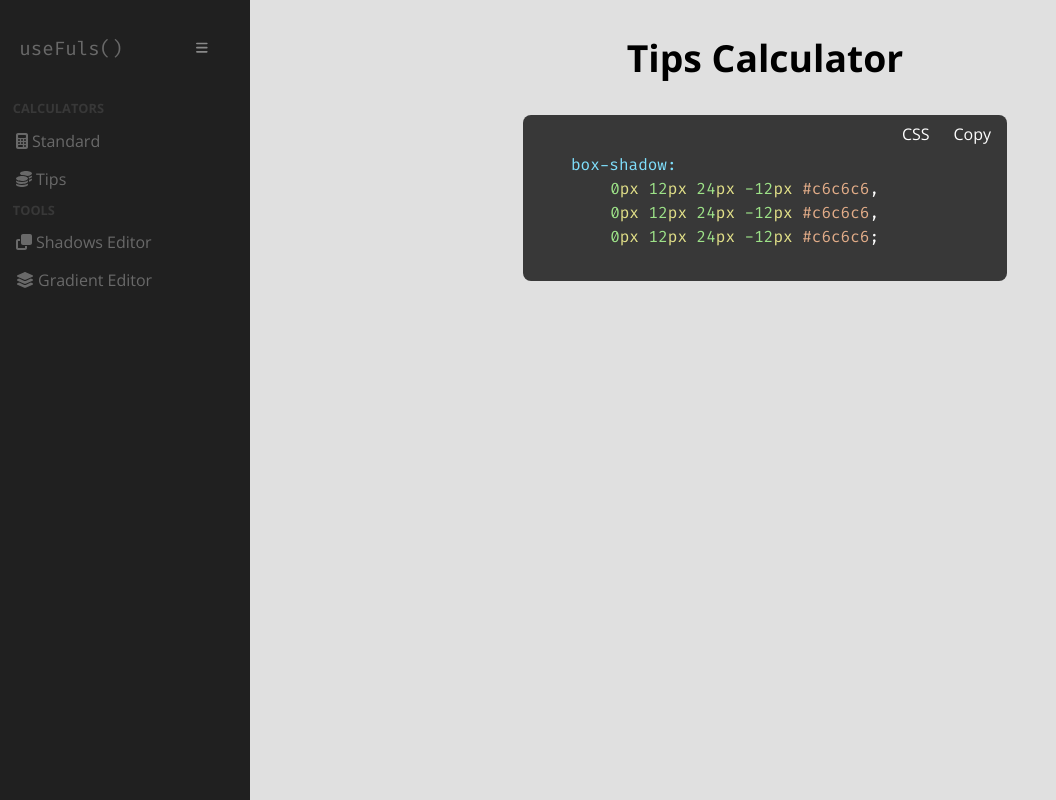
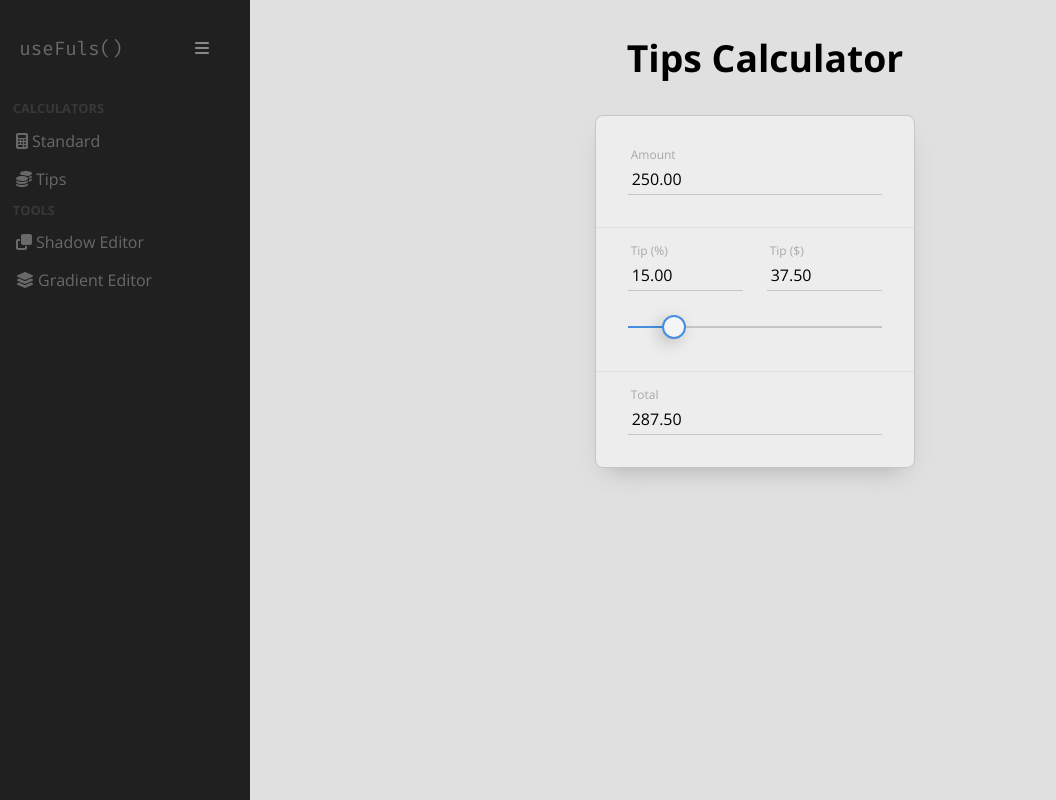
Before and after one commit to vdfuste/usefuls, a Next.js app: page /calculators/tips in a window 1280 px wide. Shown: the whole page, without its empty margins (0-1056 px from the left). Built offline with nearby package versions, Linux system fonts and the light colour scheme.

Commit message:
Tip calculator added

```diff
--- a/src/app/calculators/tips/page.jsx
+++ b/src/app/calculators/tips/page.jsx
@@ -1,25 +1,91 @@
+"use client";
+
+import { useState } from "react";
 import { Fira_Code } from "next/font/google";
 import style from "./style.module.scss";
 
-import { defaultShadowStyle } from "@/utils/tools/shadows/settings";
-
-import CodeBox from "@/components/CodeBox";
+import { calcPercentFromTip, calcPercentFromTotal, calcTipFromPercent, calcTipFromTotal, calcTotalFromPercent, calcTotalFromTip } from "@/utils/calculators/tips";
+import { Range, Text } from "@/components/(elements)/inputs";
 
 const font = Fira_Code({ subsets: ["latin"] });
 
 const TipsCalc = () => {
-	const shadows = [
-		{...defaultShadowStyle},
-		{...defaultShadowStyle},
-		{...defaultShadowStyle},
-	];
+	const [data, setData] = useState({
+		amount: "250.00",
+		percent: "15.00",
+		tip: "37.50",
+		total: "287.50",
+	});
 
-	console.log(shadows);
+	const { amount, percent, tip, total } = data;
+
+	const handleChange = (event, key) => {
+		const { value } = event.target;
+
+		setData(() => {
+			switch(key) {
+				case "amount": return {
+					amount: value,
+					percent: percent,
+					tip: calcTipFromPercent(value, percent),
+					total: calcTotalFromTip(value, tip),
+				};
+				case "percent": return {
+					amount: amount,
+					percent: value,
+					tip: calcTipFromPercent(amount, value),
+					total: calcTotalFromPercent(amount, value),
+				};
+				case "tip": return {
+					amount: amount,
+					percent: calcPercentFromTip(amount, value),
+					tip: value,
+					total: calcTotalFromTip(amount, value),
+				};
+				case "total": return {
+					amount: amount,
+					percent: calcPercentFromTotal(amount, value),
+					tip: calcTipFromTotal(amount, value),
+					total: value,
+				};
+			}
+		});
+	};
 
 	return (
 		<div className={style.tipsCalc}>
 			<h1>Tips Calculator</h1>
-			<CodeBox property="box-shadow" values={shadows} />
+			<div className={`box ${style.tips}`}>
+				<div className={style.row}>
+					<Text
+						value={amount}
+						placeholder="Amount"
+						onChange={event => handleChange(event, "amount")} />
+				</div>
+				<div className={style.column}>
+					<div className={style.row}>
+						<Text
+							value={percent}
+							placeholder="Tip (%)"
+							onChange={event => handleChange(event, "percent")} />
+
+						<Text
+							value={tip}
+							placeholder="Tip ($)"
+							onChange={event => handleChange(event, "tip")} />
+					</div>
+					<Range
+						value={percent}
+						step={1}
+						onChange={event => handleChange(event, "percent")} />
+				</div>
+				<div className={style.row}>
+					<Text
+						value={total}
+						placeholder="Total"
+						onChange={event => handleChange(event, "total")} />
+				</div>
+			</div>
 		</div >
 	);
 };
--- a/src/app/calculators/tips/style.module.scss
+++ b/src/app/calculators/tips/style.module.scss
@@ -3,4 +3,33 @@
 
 .tipsCalc {
 	flex-direction: column;
+
+	.tips {
+		width: 320px;
+		padding-top: $sp-300;
+		flex-direction: column;
+
+		background-color: $background-box;
+
+		.row,
+		.column {
+			padding: $sp-500;
+			gap: $sp-400;
+			border-bottom: 1px solid $gray-200;
+
+			.row,
+			.column {
+				padding: 0;
+				border-bottom: none;
+			}
+
+			&:last-child {
+				border-bottom: none;
+			}
+		}
+
+		.column {
+			flex-direction: column;
+		}
+	}
 }
--- a/src/app/globals.scss
+++ b/src/app/globals.scss
@@ -52,10 +52,18 @@ h1 {
 }
 
 button,
+input {
+	font: inherit;
+	appearance: none;
+	background-color: transparent;
+	border: none;
+	cursor: pointer;
+}
+
+button,
 input[type=button],
 input[type=submit] {
 	padding: $sp-btn;
-	border: none;
 
 	border-radius: 4px;
 	background-color: $gray-600;
--- /dev/null
+++ b/src/components/(elements)/inputs/index.jsx
@@ -0,0 +1,66 @@
+"use client";
+import style from "./style.module.scss";
+
+export const Button = ({ label, onClick, type = "button", disabled = false }) => {
+	return (
+		<div className={style.button}>
+			<input
+				type={type}
+				value={label}
+				onClick={onClick}
+				disabled={disabled} />
+		</div>
+	);
+};
+
+export const Text = ({ value, placeholder, onChange }) => {
+	return (
+		<div className={style.text}>
+			<input
+				type="text"
+				value={value}
+				placeholder=" "
+				onChange={onChange} />
+
+			<span className={style.placeholder}>
+				{placeholder}
+			</span>
+
+			<div className={style.line}>
+				<div className={style.fill}></div>
+			</div>
+		</div>
+	);
+};
+
+export const TextArea = ({ value, placeholder, onChange, height = "250px" }) => {
+	return (
+		<div className={style.text}>
+			<textarea
+				style={{ height }}
+				value={value}
+				placeholder={placeholder}
+				onChange={onChange} />
+		</div>
+	);
+};
+
+export const Range = ({ className, value, min = 0, max = 100, step = 0.1, onChange }) => {
+	const progressStyle = {
+		width: `${value}%`
+	};
+
+	return (
+		<div className={`${style.range} ${className}`}>
+			<div className={style.track}>
+				<div className={style.progress} style={progressStyle} />
+			</div>
+			<input
+				type="range"
+				value={value}
+				min={min} max={max}
+				step={step}
+				onChange={onChange} />
+		</div>
+	);
+};
--- /dev/null
+++ b/src/components/(elements)/inputs/style.module.scss
@@ -0,0 +1,124 @@
+@import "@/styles/colors";
+@import "@/styles/sizes";
+
+.button {
+	input[type="button"],
+	input[type="submit"] {
+		&:disabled {
+			background-color: $gray-100;
+			cursor: not-allowed;
+		}
+	}
+}
+
+.text {
+	width: 100%;
+	position: relative;
+
+	flex-direction: column;
+	//border: 1px solid $gray-300;
+
+	input,
+	textarea {
+		width: 100%;
+		padding: $sp-100;
+
+		font-family: inherit;
+		font-size: 12pt;
+
+		border: none;
+		outline: none;
+
+		color: black;
+		resize: none;
+		cursor: text;
+
+		// Uncomment to activate the placeholder animation
+		/*&:placeholder-shown + .placeholder {
+			margin: $sp-100 $sp-100;
+			font-size: inherit;
+		}*/
+
+		&:focus ~ .line .fill {
+			width: 100%;
+		}
+	}
+
+	.placeholder {
+		margin: -$sp-400 $sp-100;
+		position: absolute;
+
+		font-size: 9pt;
+		color: $gray-400;
+
+		transition:
+			margin 250ms ease-in-out,
+			font-size 250ms ease-in-out;
+
+		pointer-events: none;
+	}
+
+	.line {
+		width: 100%;
+		height: 1px;
+		justify-content: center;
+		background-color: $gray-300;
+
+		.fill {
+			width: 0%;
+			background-color: $primary-color;
+
+			transition: width 250ms ease-in-out;
+		}
+	}
+}
+
+.range {
+	width: 100%;
+	display: grid;
+	grid-template-areas: "stack";
+	flex-shrink: 1;
+
+	$thumbSize: 24px;
+	$trackHeight: 2px;
+	$color: $primary-color;
+
+	input[type=range] {
+		grid-area: stack;
+
+		&::-webkit-slider-thumb {
+			width: $thumbSize;
+			height: $thumbSize;
+			margin-top: max($trackHeight, $thumbSize)/2 - $thumbSize/2;
+
+			appearance: none;
+			background-color: $gray-100;
+			border: 2px solid $color;
+			border-radius: 50%;
+
+			box-shadow: -4px 4px 16px rgb(black, 0.2);
+		}
+
+		&::-webkit-slider-runnable-track {
+			height: max($trackHeight, $thumbSize);
+		}
+	}
+
+	.track {
+		width: 100%;
+		height: $trackHeight;
+
+		grid-area: stack;
+		align-self: center;
+
+		background-color: $gray-300;
+		overflow: hidden;
+
+		.progress {
+			height: 100%;
+			background-color: $color;
+
+			transition: width 250ms ease-out;
+		}
+	}
+}
--- a/src/components/(elements)/slider/style.module.scss
+++ /dev/null
@@ -1,52 +0,0 @@
-@import "@/styles/colors";
-@import "@/styles/sizes";
-
-$thumbSize: 24px;
-$trackHeight: 2px;
-$color: $primary-color;
-
-.slider {
-	width: 100%;
-	display: grid;
-	grid-template-areas: "stack";
-	flex-shrink: 1;
-
-	input[type=range] {
-		grid-area: stack;
-
-		&::-webkit-slider-thumb {
-			width: $thumbSize;
-			height: $thumbSize;
-			margin-top: max($trackHeight, $thumbSize)/2 - $thumbSize/2;
-
-			appearance: none;
-			background-color: $gray-100;
-			border: 2px solid $color;
-			border-radius: 50%;
-
-			box-shadow: -4px 4px 16px rgb(black, 0.2);
-		}
-
-		&::-webkit-slider-runnable-track {
-			height: max($trackHeight, $thumbSize);
-		}
-	}
-
-	.track {
-		width: 100%;
-		height: $trackHeight;
-
-		grid-area: stack;
-		align-self: center;
-
-		background-color: $gray-300;
-		overflow: hidden;
-
-		.progress {
-			height: 100%;
-			background-color: $color;
-
-			transition: width 250ms ease-out;
-		}
-	}
-}
--- a/src/components/sidebar/index.jsx
+++ b/src/components/sidebar/index.jsx
@@ -21,7 +21,7 @@ const Routes = () => {
 		{
 			title: "Tools",
 			items: [
-				{ label: "Shadows Editor", url: "/tools/shadows-editor", icon: icons.sidebar.shadow },
+				{ label: "Shadow Editor", url: "/tools/shadow-editor", icon: icons.sidebar.shadow },
 				{ label: "Gradient Editor", url: "/tools/gradient-editor", icon: icons.sidebar.gradient },
 				//{ label: "Sine Wave Editor", url: "/tools/wave-editor", icon: icons.sidebar.wave },
 			]
--- /dev/null
+++ b/src/utils/calculators/tips.js
@@ -0,0 +1,22 @@
+const toNumber = value => parseFloat(value);
+
+// Calculate Percent
+export const calcPercentFromTip = (amount, tip) => !amount || !tip ? "0" :
+	(toNumber(tip) / toNumber(amount) * 100).toFixed(2);
+
+export const calcPercentFromTotal = (amount, total) => !amount || !total ? "0" :
+	(toNumber(calcTipFromTotal(amount, total)) / toNumber(amount) * 100).toFixed(2);
+
+// Calculate Tip
+export const calcTipFromPercent = (amount, percent) => !amount || !percent ? "0" :
+	(toNumber(amount) * toNumber(percent) / 100).toFixed(2);
+
+export const calcTipFromTotal = (amount, total) => !amount || !total ? "0" :
+	(toNumber(total) - toNumber(amount)).toFixed(2);
+
+// Calculate Total
+export const calcTotalFromTip = (amount, tip) => !amount || !tip ? "0" :
+	(toNumber(amount) + toNumber(tip)).toFixed(2);
+
+export const calcTotalFromPercent = (amount, percent) => !amount || !percent ? "0" :
+	(toNumber(amount) + toNumber(calcTipFromPercent(amount, percent))).toFixed(2);
```
Also changed, not shown: src/components/(elements)/slider/index.jsx (deleted, +0 -26 lines), src/app/tools/shadow-editor/page.jsx (renamed from src/app/tools/shadows-editor/page.jsx), src/app/tools/shadow-editor/style.module.scss (renamed from src/app/tools/shadows-editor/style.module.scss).
